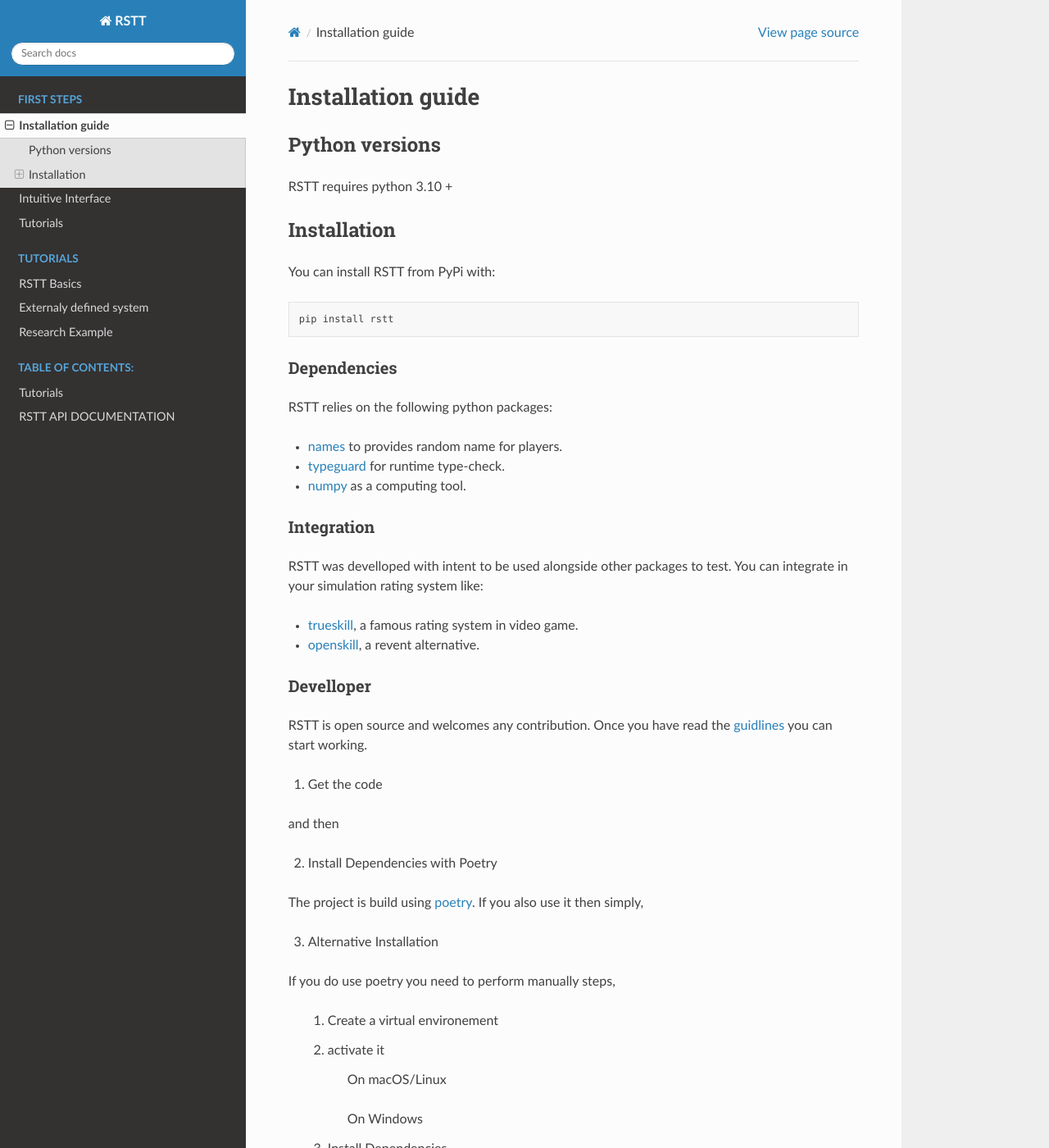
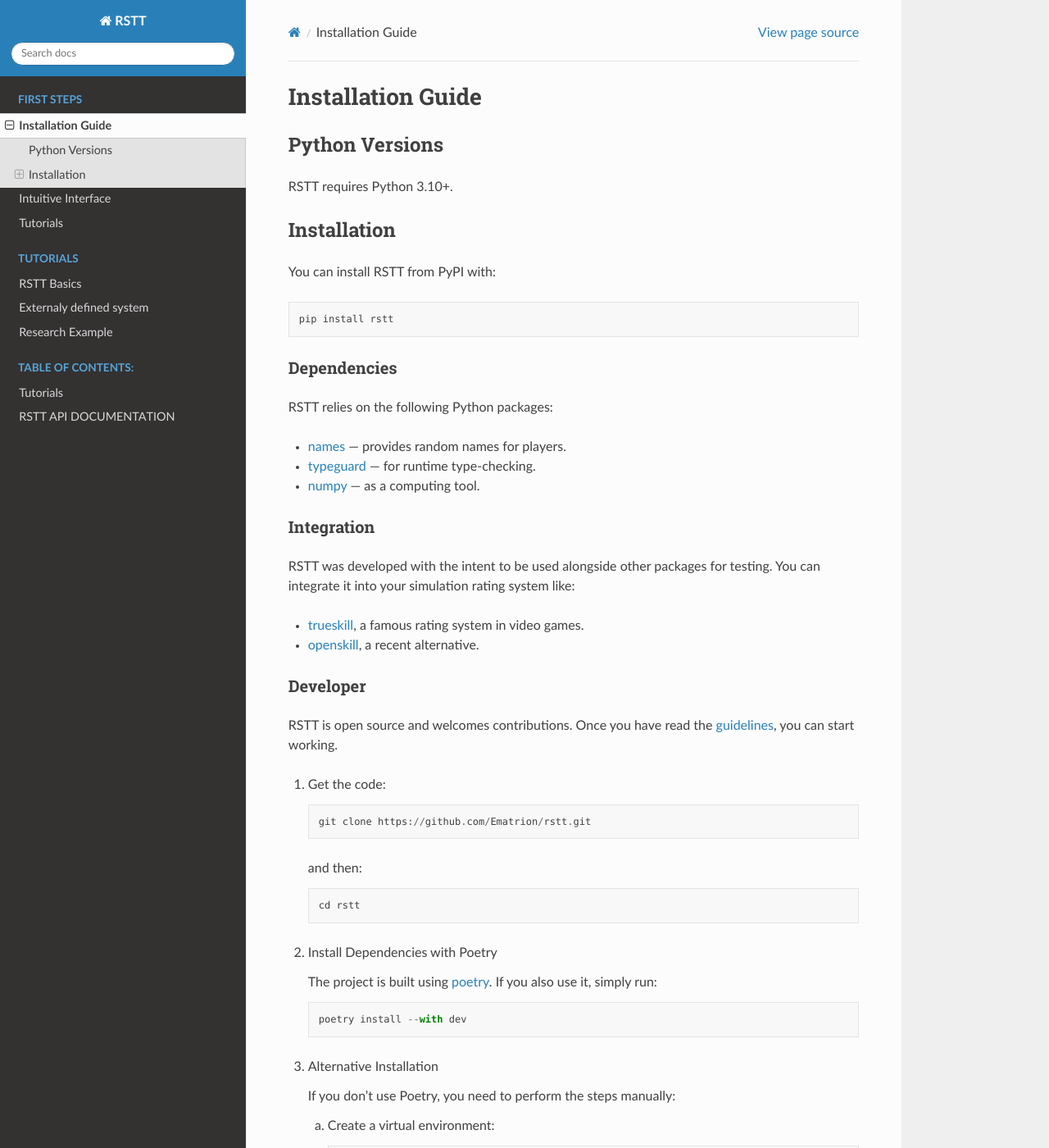
Before and after one commit to Ematrion/rstt, a Sphinx documentation site: the page built from docs/install.rst, in a window 1280 px wide and 1400 px high. Shown: the whole window at 82% size. Built offline with Sphinx 7.4.7 and the Read the Docs theme 3.1.0, drawn with Linux system fonts in a browser that asks for light colours; pages that are not in the unit, such as notebooks, are missing from menus; some of the changed text lies outside the part shown.

Commit message:
clean installation instruction

```diff
--- a/docs/conf.py
+++ b/docs/conf.py
@@ -23,7 +23,6 @@ extensions = ["sphinx.ext.todo",
               "sphinx.ext.viewcode",
               "sphinx.ext.autodoc",
               "m2r2",
-              "sphinx_copybutton",
               ]
 
 source_suffix = [".rst", ".md"]
--- a/docs/install.rst
+++ b/docs/install.rst
@@ -1,100 +1,83 @@
 .. _install:
 
-==================
-Installation guide
-==================
+===========================
+Installation Guide
+===========================
 
-Python versions
+Python Versions
 ===============
-
-RSTT requires python 3.10 +
-
+RSTT requires Python 3.10+.
 
 Installation
 ============
 
-You can install RSTT from PyPi with::
+You can install RSTT from PyPI with::
 
     pip install rstt
-
 
 Dependencies
 ------------
 
-RSTT relies on the following python packages:
+RSTT relies on the following Python packages:
 
-* `names`_ to provides random name for players.
-* `typeguard`_ for runtime type-check.
-* `numpy`_ as a computing tool.
-
+* `names`_ — provides random names for players.
+* `typeguard`_ — for runtime type-checking.
+* `numpy`_ — as a computing tool.
 
 Integration
 -----------
 
-RSTT was develloped with intent to be used alongside other packages to test.
-You can integrate in your simulation rating system like:
+RSTT was developed with the intent to be used alongside other packages for testing. You can integrate it into your simulation rating system like:
 
-* `trueskill`_, a famous rating system in video game.
-* `openskill`_, a revent alternative.
+* `trueskill`_, a famous rating system in video games.
+* `openskill`_, a recent alternative.
 
+Developer
+---------
 
-Develloper
-----------
+RSTT is open source and welcomes contributions. Once you have read the `guidelines`_, you can start working.
 
-RSTT is open source and welcomes any contribution. Once you have read the `guidlines`_ you can start working.
+1. Get the code::
 
-1. Get the code
+       git clone https://github.com/Ematrion/rstt.git
 
+   and then::
 
-.. code-block:: bash
-    git clone https://github.com/Ematrion/rstt.git
-
-and then
-
-.. code-block:: bash
-    cd rstt
+       cd rstt
 
 2. Install Dependencies with Poetry
 
-The project is build using `poetry`_.  If you also use it then simply,
+   The project is built using `poetry`_. If you also use it, simply run::
 
-.. code-block:: bash
-    poetry install --with dev
+       poetry install --with dev
 
 3. Alternative Installation
 
-If you do use poetry you need to perform manually steps,
+   If you don’t use Poetry, you need to perform the steps manually:
 
-    1. Create a virtual environement
+   a. Create a virtual environment::
 
-        .. code-block:: bash
-            python -m venv .venv
+          python -m venv .venv
 
-    2. activate it
+   b. Activate it:
 
-        On macOS/Linux
+      - On macOS/Linux::
 
-        .. code-block:: bash
             source .venv/bin/activate
 
-        On Windows
+      - On Windows::
 
-        .. code-block:: bash
             .venv\Scripts\activate
 
-    3. Install Dependencies
+   c. Install dependencies::
 
-        .. code-block:: bash
-            pip install --editable '.[dev]'
+          pip install --editable '.[dev]'
 
-4. Check your Installation
+4. Check Your Installation
 
-Make sure everything works fine and run the tests with::
-    pytest
+   Make sure everything works fine by running the tests with::
 
-
-
-
+       pytest
 
 .. _names: https://pypi.org/project/names/
 .. _typeguard: https://typeguard.readthedocs.io/en/latest/
@@ -102,5 +85,5 @@ Make sure everything works fine and run the tests with::
 .. _trueskill: https://trueskill.org
 .. _openskill: https://openskill.me/en/stable/
 
-.. _guidlines: https://github.com/Ematrion/rstt/blob/main/CONTRIBUTING.md
+.. _guidelines: https://github.com/Ematrion/rstt/blob/main/CONTRIBUTING.md
 .. _poetry: https://python-poetry.org
--- a/docs/requirements.txt
+++ b/docs/requirements.txt
@@ -2,7 +2,6 @@ sphinx-rtd-theme>=3.0.0
 sphinx-autodoc-typehints>=1.2.0
 m2r2==0.3.4
 sphinx-copybutton>=0.5.0
-pygments>=2.0.0
 
 
 numpy==2.2.2
```
